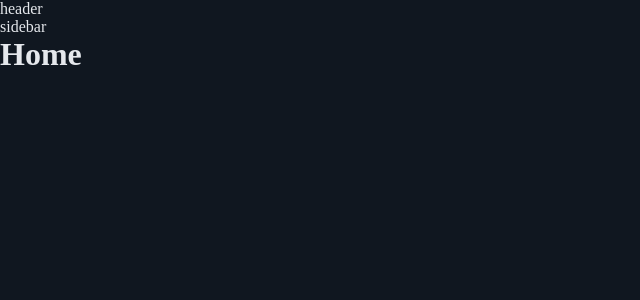
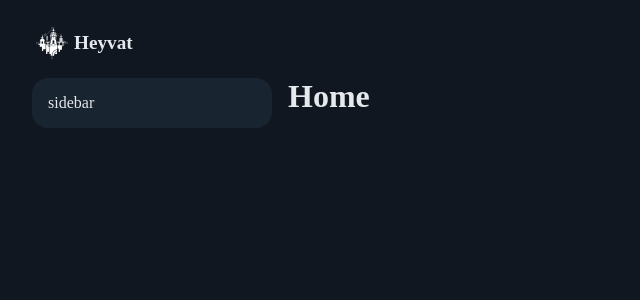
Before and after one commit to roka0430/heyvat, a Node server app: page / in a window 1280 px wide. Shown: the top 300 px of the page, without its empty margins (0-640 px from the left). Run offline with Node 20, Linux system fonts and the light colour scheme; some libraries are stand-ins or nearby versions.

Commit message:
feat: レイアウトを整理し、ヘッダー、サイドバー、メインコンテンツをグリッドで配置

```diff
--- a/public/css/common.css
+++ b/public/css/common.css
@@ -17,3 +17,68 @@ body {
   background: var(--color-background);
   color: var(--color-text);
 }
+
+a {
+  color: var(--color-text);
+  text-decoration: none;
+}
+
+/* layout */
+
+.app-layout {
+  display: grid;
+  grid-template-areas:
+    "header header"
+    "sidebar main";
+  grid-template-columns: 240px minmax(0, 1fr);
+  grid-template-rows: auto minmax(0, 1fr);
+  gap: 16px;
+
+  padding-block: 24px 32px;
+  padding-inline: 32px;
+}
+
+/* header */
+
+.app-header {
+  grid-area: header;
+}
+
+.app-header__inner {
+  display: flex;
+  align-items: center;
+}
+
+.app-header__brand {
+  display: flex;
+  align-items: center;
+  gap: 6px;
+
+  padding-block: 3px;
+  padding-inline: 4px 10px;
+
+  cursor: pointer;
+}
+
+.app-header__logo {
+}
+
+.app-header__title {
+  font-size: 1.2rem;
+}
+
+/* sidebar */
+
+.app-sidebar {
+  grid-area: sidebar;
+
+  padding: 16px;
+
+  background: var(--color-surface);
+  border-radius: 16px;
+}
+
+.app-main {
+  grid-area: main;
+  min-width: 0;
+}
--- a/views/layouts/base.njk
+++ b/views/layouts/base.njk
@@ -10,16 +10,24 @@
     {% block styles %}{% endblock %}
   </head>
   <body>
+    <div class="app-layout">
+      <header class="app-header">
         {% block header %}
           {% include "partials/header.njk" %}
         {% endblock %}
+      </header>
 
+      <aside class="app-sidebar">
         {% block sidebar %}
           {% include "partials/sidebar.njk" %}
         {% endblock %}
+      </aside>
 
-    {% block body %}{% endblock %}
+      <main class="app-main">
+        {% block content %}{% endblock %}
+      </main>
 
       {% block scripts %}{% endblock %}
+    </div>
   </body>
 </html>
--- a/views/pages/index.njk
+++ b/views/pages/index.njk
@@ -8,7 +8,7 @@
   Heyvat
 {% endblock %}
 
-{% block body %}
+{% block content %}
   <h1>Home</h1>
 {% endblock %}
 
--- a/views/partials/header.njk
+++ b/views/partials/header.njk
@@ -1 +1,12 @@
-<header>header</header>
+<div class="app-header__inner">
+  <a class="app-header__brand" href="/">
+    <img
+      class="app-header__logo"
+      src="/images/favicon.png"
+      alt="logo"
+      width="32"
+      height="32"
+    />
+    <h1 class="app-header__title">Heyvat</h1>
+  </a>
+</div>
--- a/views/partials/sidebar.njk
+++ b/views/partials/sidebar.njk
@@ -1 +1 @@
-<aside>sidebar</aside>
+sidebar
```
Lines whose indentation alone changed are shown as unchanged.
